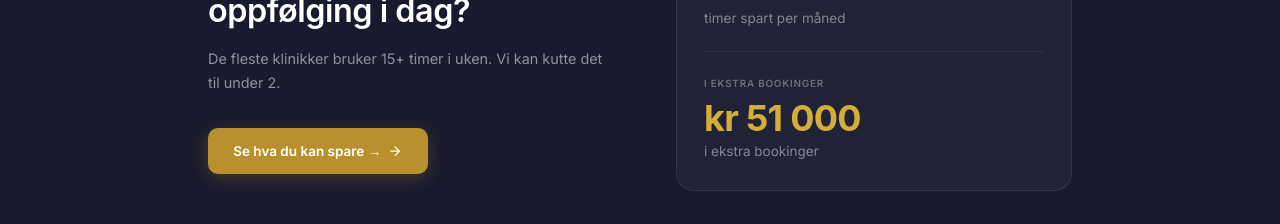
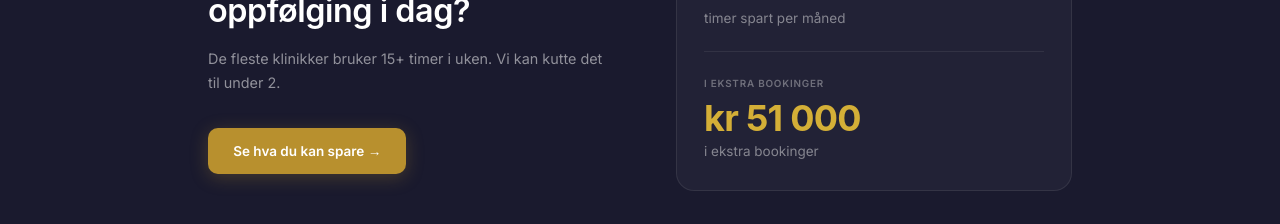
Before and after one commit to Smartcoreai/Smartcoreaimain, a Next.js app: page / in a window 1280 px wide. Shown: the part 2760-2984 px from the top of the page. Built offline with nearby package versions, Linux system fonts and the light colour scheme; a web font is replaced by a local one.

Commit message:
fix: remove duplicate arrow on CTA buttons
Both buttons had → in the i18n text AND an <ArrowRight> SVG icon.
Removed the SVG icons from MidCTA and calculator page; the → in
the translation strings remains.

Co-Authored-By: Claude Sonnet 4.6 <noreply@anthropic.com>

```diff
--- a/app/calculator/page.tsx
+++ b/app/calculator/page.tsx
@@ -1,6 +1,6 @@
 "use client";
 import { useState } from "react";
-import { ArrowRight, TrendingUp, Clock, Calendar, DollarSign } from "lucide-react";
+import { TrendingUp, Clock, Calendar, DollarSign } from "lucide-react";
 import Navbar from "@/components/Navbar";
 import Footer from "@/components/Footer";
 import ChatWidget from "@/components/ChatWidget";
@@ -295,7 +295,7 @@ export default function CalculatorPage() {
                     el.style.transform = "translateY(0)";
                   }}
                 >
-                  {c.cta} <ArrowRight size={16} />
+                  {c.cta}
                 </a>
 
                 <p style={{ textAlign: "center", fontSize: 12, color: "#8a8a98", margin: 0 }}>
--- a/components/MidCTA.tsx
+++ b/components/MidCTA.tsx
@@ -1,5 +1,4 @@
 "use client";
-import { ArrowRight } from "lucide-react";
 import { useRef, useState, useEffect } from "react";
 import ScrollReveal from "@/components/ScrollReveal";
 import { useLanguage } from "@/lib/i18n";
@@ -87,7 +86,7 @@ export default function MidCTA() {
                   el.style.transform = "translateY(0)";
                 }}
               >
-                {s.cta} <ArrowRight size={16} />
+                {s.cta}
               </a>
             </div>
           </ScrollReveal>
```
